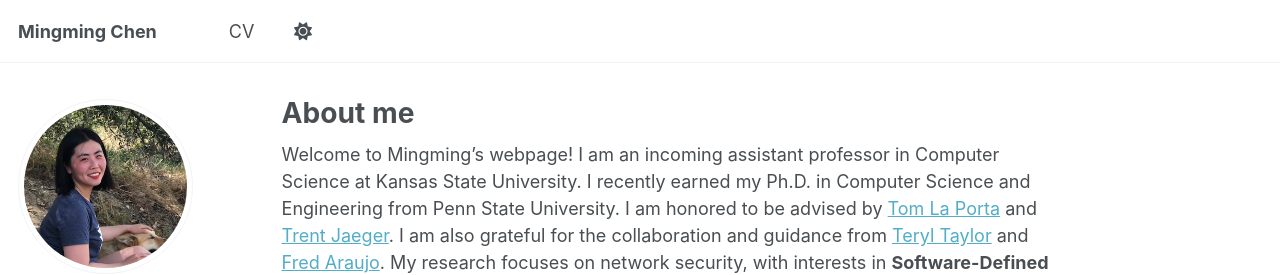
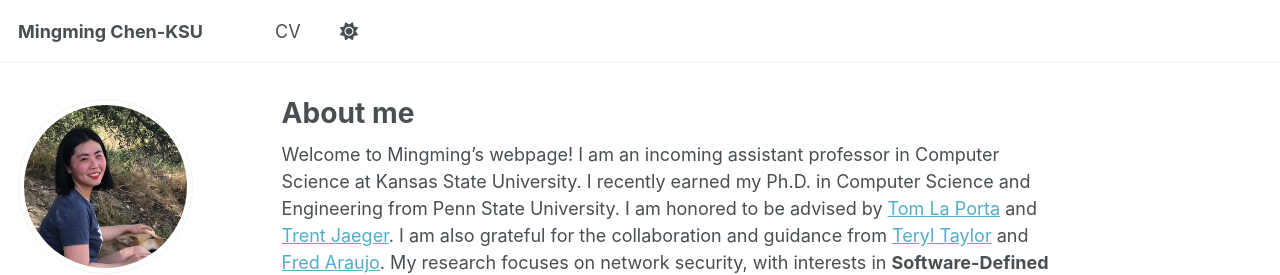
Before and after one commit to mzc796/mzc796.github.io, a Jekyll site: the page built from _pages/about.md, in a window 1280 px wide. Shown: the top 275 px of the page. Built offline with Jekyll 4.4.1, drawn with Linux system fonts in a browser that asks for light colours; some web fonts are replaced; a script that is not in the unit is left out.

Commit message:
Update _config.yml

```diff
--- a/_config.yml
+++ b/_config.yml
@@ -9,7 +9,7 @@
 # Basic Site Settings
 locale                   : "en-US"
 site_theme               : "default"
-title                    : "Mingming Chen"
+title                    : "Mingming Chen-KSU"
 title_separator          : "-"
 name                     : &name "Mingming Chen"
 description              : &description "personal description"
```
